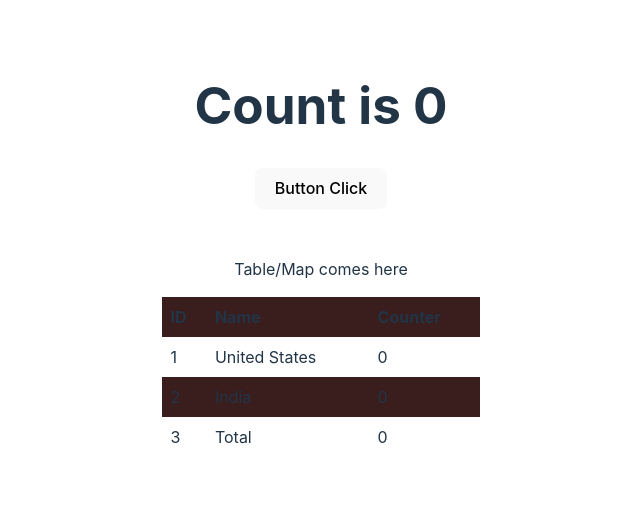
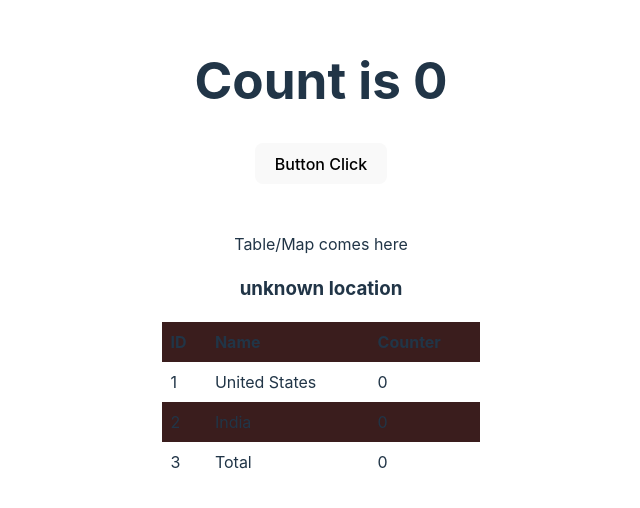
Before and after one commit to CSahithya/Lighthall-React, a React (Vite) app: page / in a window 1280 px wide. Shown: the part 166-674 px from the top of the page, without its empty margins (319-959 px from the left). Built offline with nearby package versions, Linux system fonts and the light colour scheme; no server answers.

Commit message:
display location

```diff
--- a/src/App.jsx
+++ b/src/App.jsx
@@ -6,6 +6,7 @@ function App() {
   const [count, setCount] = React.useState(0);
   const location = useGeoLocation();
   const [locate, setLocate] = useState([]);
+  const [placeh, setPlaceh] = useState('unknown location');
   const { latitude, longitude, error } = useGeoLocation();
   const apiKey = 'AIzaSyA2Le07ANd2cVOo8C2GY2TmQ0xPPyiZ0yA';
   const url =
@@ -48,6 +49,7 @@ function App() {
       </div>
       <div>
         <p>Table/Map comes here</p>
+        <h3>{placeh}</h3>
         <table>
           <thead>
             <tr>
```
